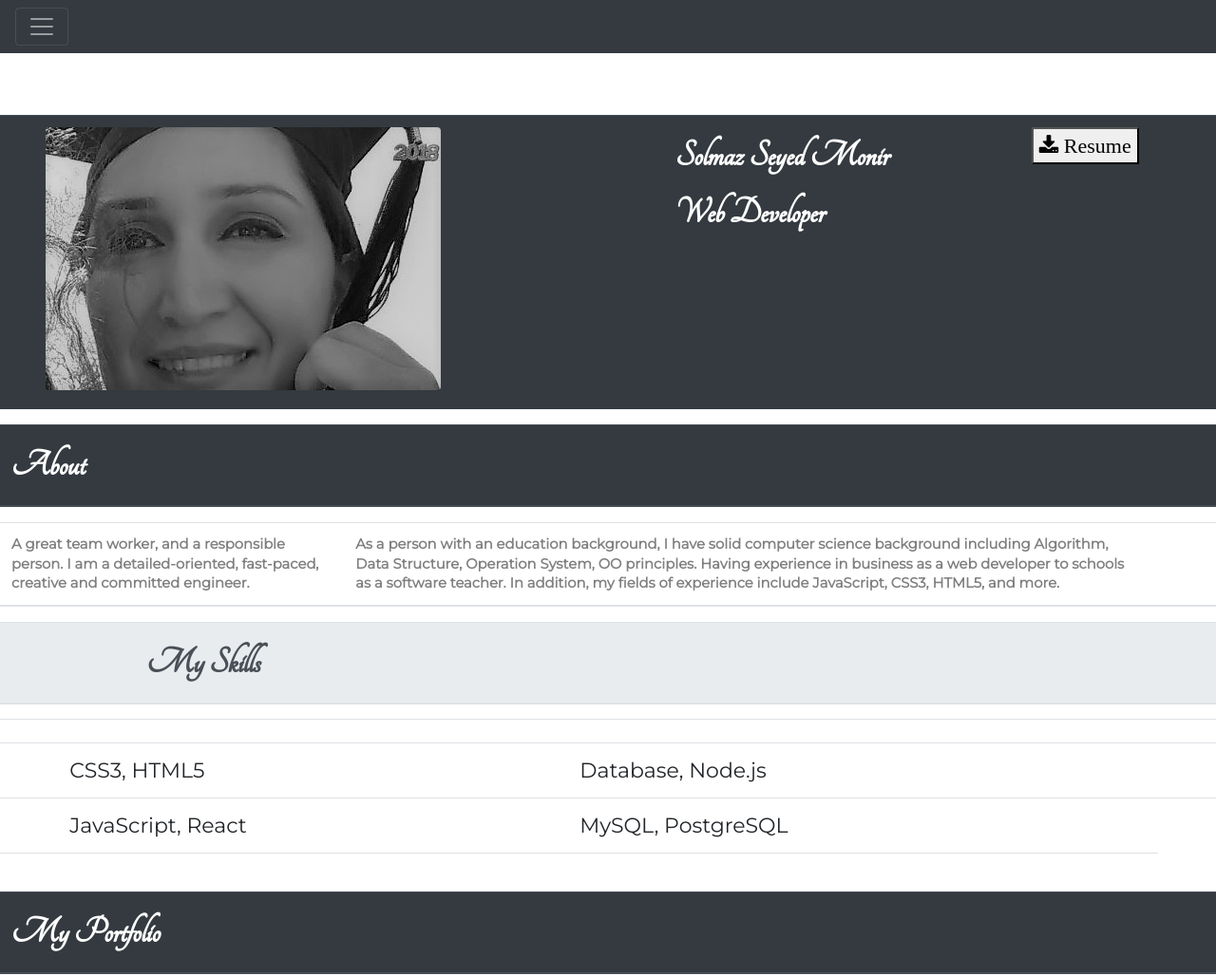
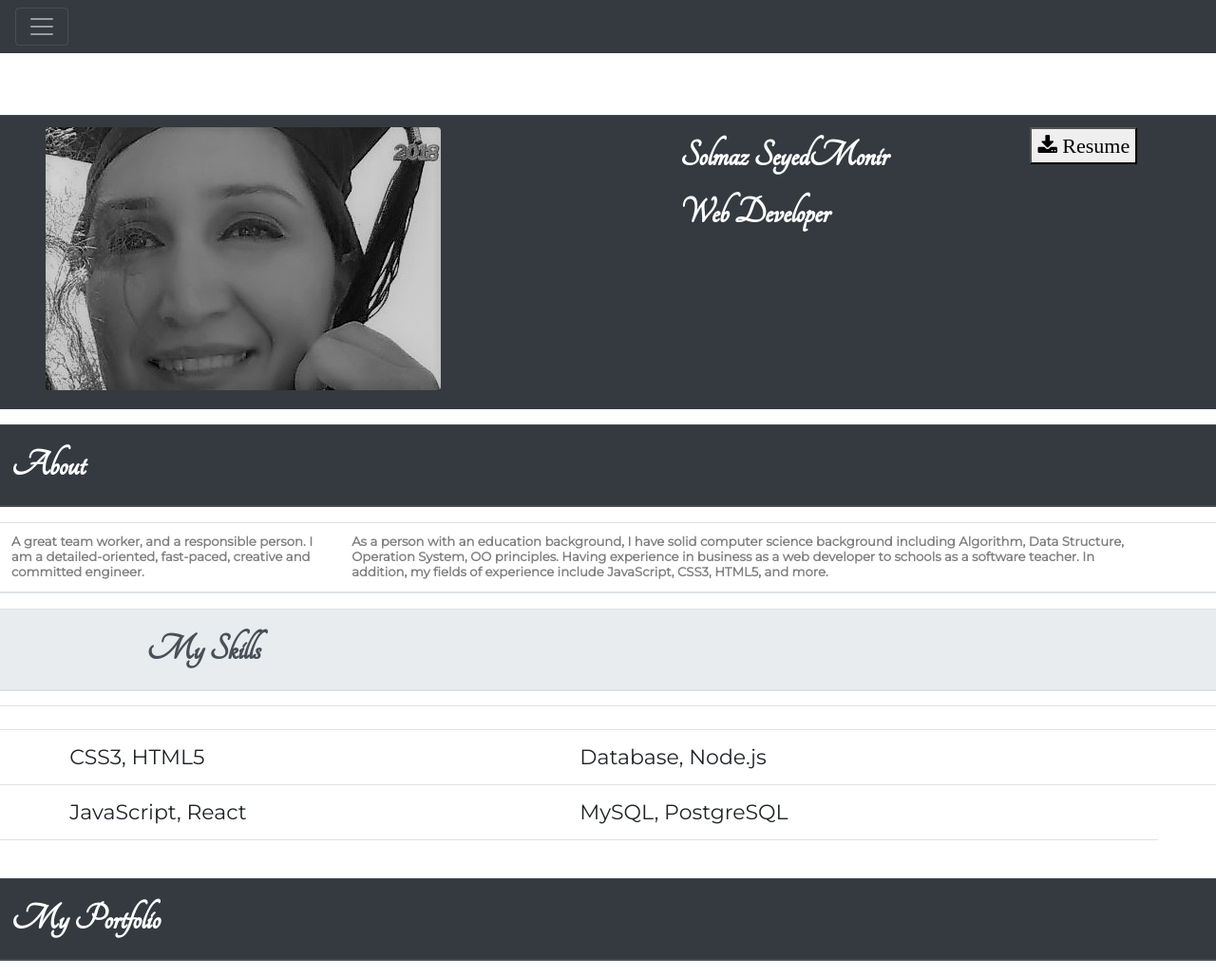
Before and after one commit to solmazsm/solmazfolio, a plain HTML site: page index.html in a window 1280 px wide. Shown: the top 1028 px of the page at 95% size. Drawn offline with nearby package versions, Linux system fonts and the light colour scheme.

Commit message:
seven commit

```diff
--- a/index.html
+++ b/index.html
@@ -56,7 +56,7 @@
 
      <td colspan="4"><img src="solmaz.jpg" alt="solmaz" class="figure-img img-fluid rounded"></td>
 
-   <th class="soli">Solmaz Seyed Monir <br> Web Developer <br>
+   <th class="soli">Solmaz SeyedMonir <br> Web Developer <br>
 
 
    </th>
--- a/style.css
+++ b/style.css
@@ -24,10 +24,10 @@ h2{
 
 .about {
     font-family: 'Montserrat';
-    font-size: 0.67em;
+    font-size: 0.60em;
     color: grey;
-     font-weight: normal;
-     line-height: 1.4;
+     font-weight: small;
+     line-height: 1.2;
 
 }
 /*.portfolio{
```
